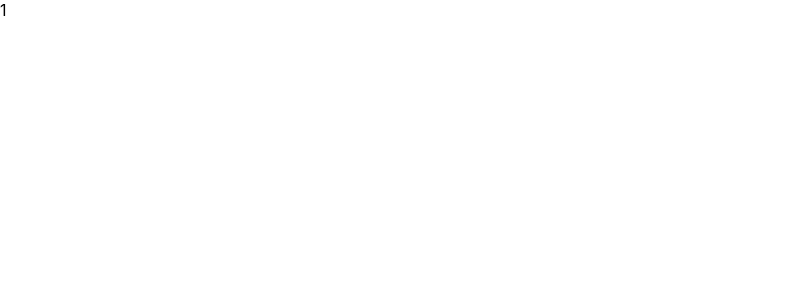
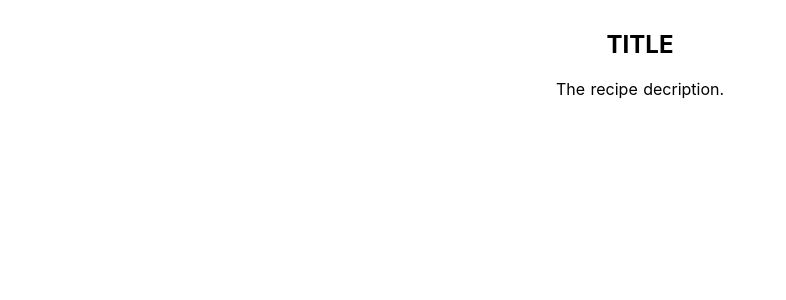
Before and after one commit to RohDi/nuxt-recipes, a Nuxt app: page /recipes/1 in a window 1280 px wide. Shown: the top 300 px of the page, without its empty margins (0-786 px from the left). Built offline with nearby package versions, Linux system fonts and the light colour scheme.

Commit message:
(U)pdate pages/recipes/_id/index.vue : Recipe 상세 정보를 보여주는 페이지 스타일링

```diff
--- a/pages/recipes/_id/index.vue
+++ b/pages/recipes/_id/index.vue
@@ -1,3 +1,20 @@
 <template>
-  <p>{{ $route.params.id }}</p>
+  <section class="single-recipe">
+      <h1>TITLE</h1>
+      <div>
+          <img src="" alt="">
+      </div>
+      <p>The recipe decription.</p>
+  </section>
 </template>
+
+<style scoped>
+.single-recipe {
+    display: flex;
+    flex-flow: column;
+    justify-content: center;
+    align-items: center;
+    text-align: center;
+    padding: 30px;
+}
+</style>
```
